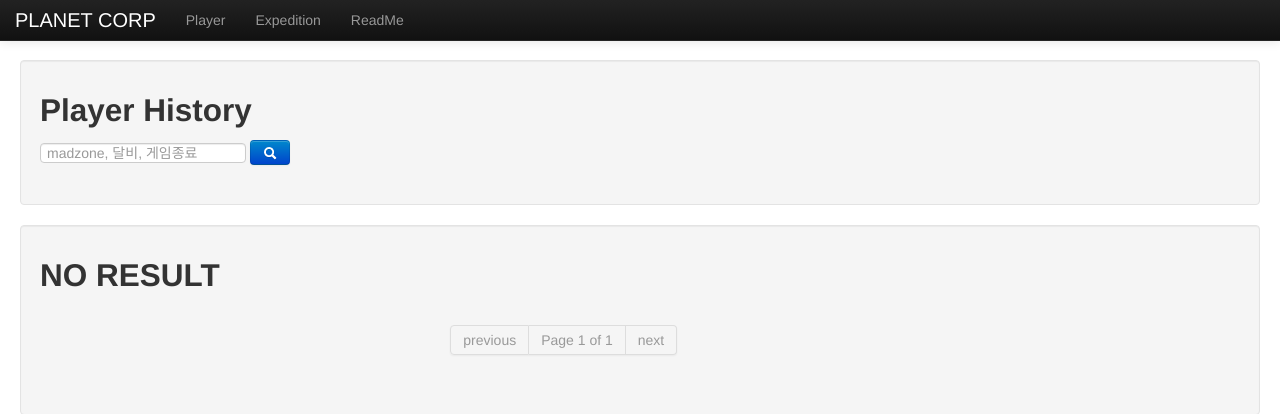
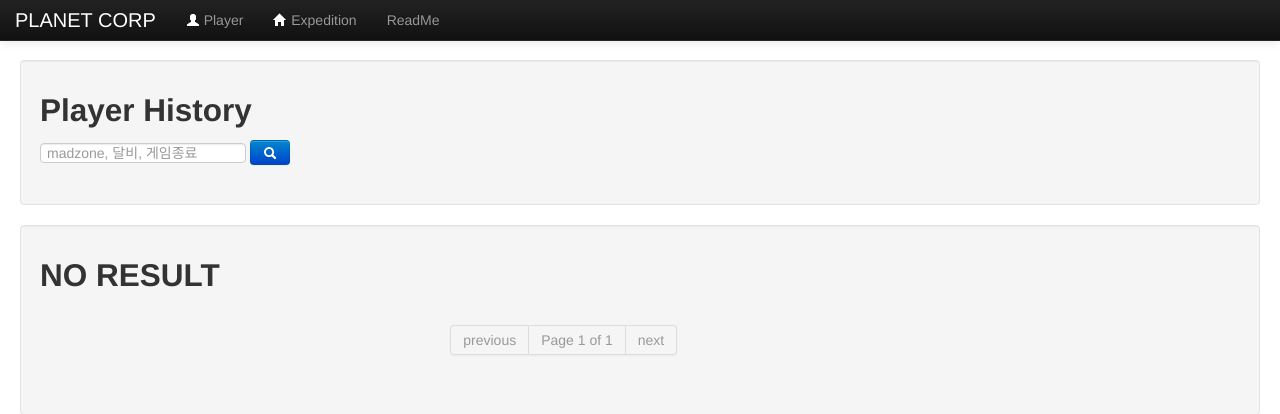
Before and after one commit to calanchue/ArcheageWebCrawler, a Django app: page /inout_manager/ in a window 1280 px wide. Shown: the top 414 px of the page. Run offline with Django 3.2, Linux system fonts and the light colour scheme; data that the repository does not hold is empty; some libraries are stand-ins or nearby versions.

Commit message:
add nav icons

```diff
--- a/inout_manager/templates/inout_manager/base.dj.html
+++ b/inout_manager/templates/inout_manager/base.dj.html
@@ -25,8 +25,8 @@
         <div class="nav-collapse collapse">
           <ul class="nav">
             <li><a class="brand" href="#">PLANET CORP</a></li>
-            <li class='{% naactive request '/player' %}'><a href="{% url recent_event %}">Player</a></li>
-            <li class='{% naactive request '/expedition' %}'><a href="{% url recent_exped_event %}">Expedition</a></li>
+            <li class='{% naactive request '/player' %}'><a href="{% url recent_event %}"><i class='icon-user icon-white'></i> Player</a></li>
+            <li class='{% naactive request '/expedition' %}'><a href="{% url recent_exped_event %}"><i class='icon-home icon-white'></i> Expedition</a></li>
             <li class='{% naactive request '/readme' %}'><a href="{% url readme  %}">ReadMe</a></li>
             <!--<li class='{% naactive request '/about' %}'><a href="#">about</a></li>-->
           </ul>
```
